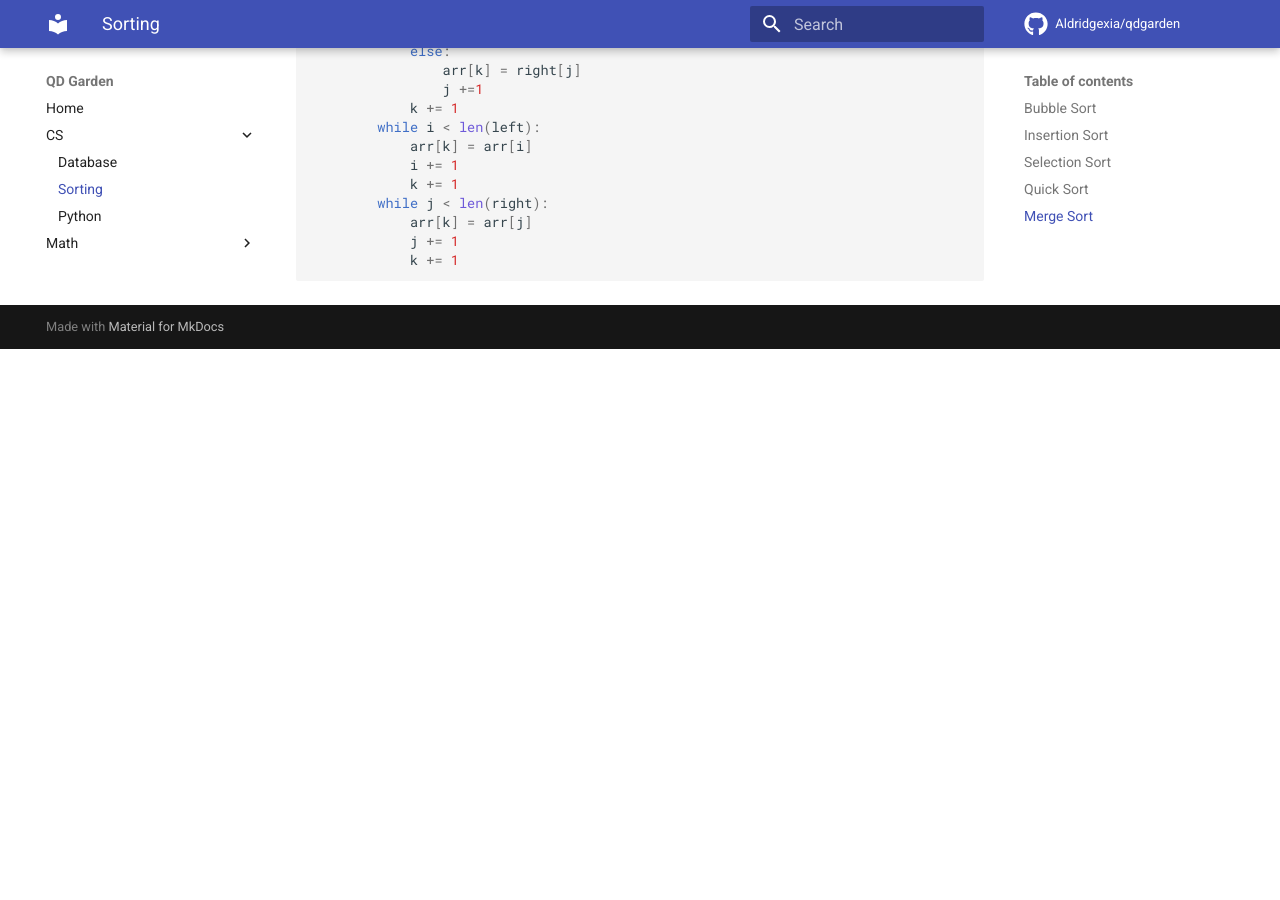
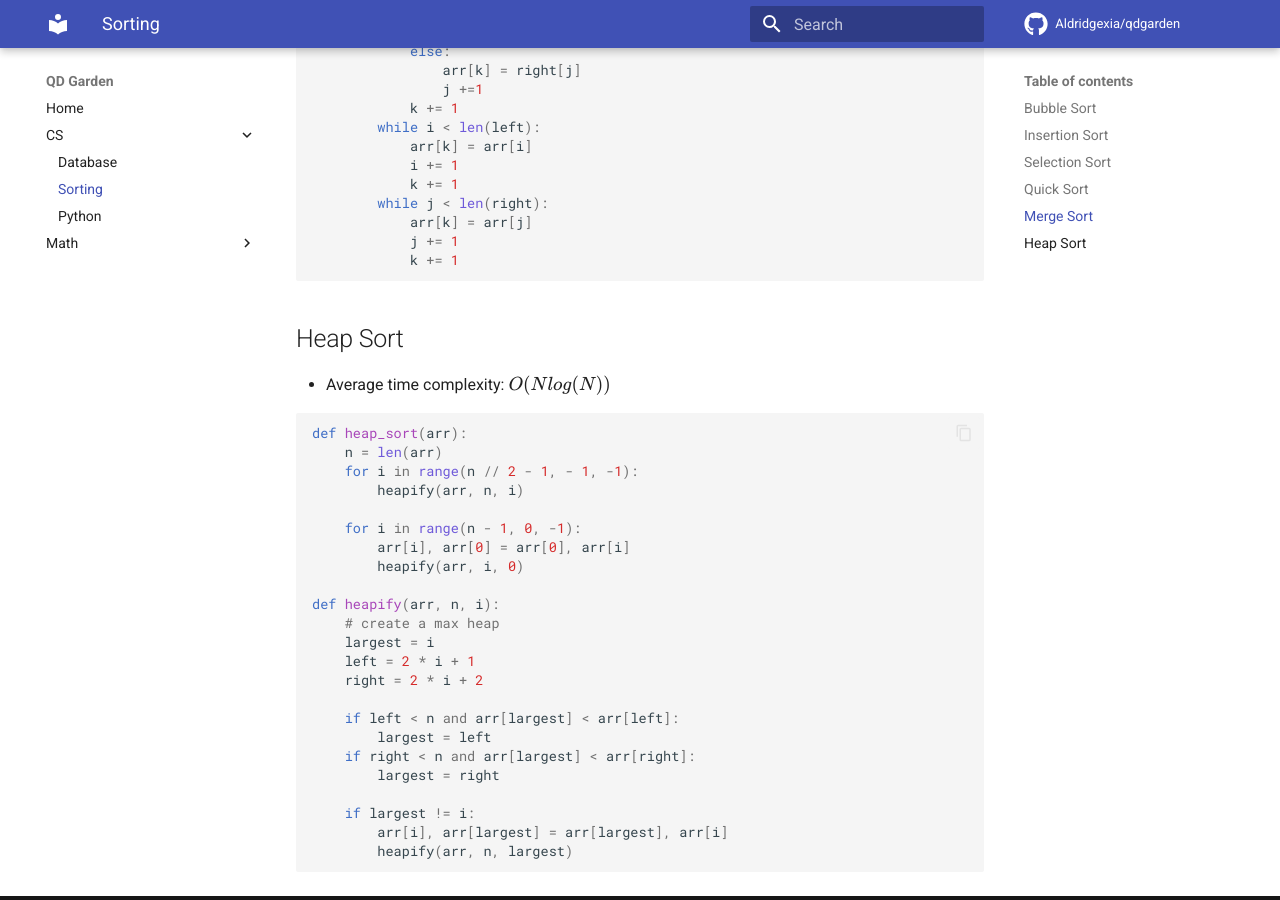
Before and after one commit to Aldridgexia/qdgarden, an MkDocs documentation site: the page built from docs/cs/sorting.md, in a window 1280 px wide and 900 px high, scrolled down 2113 px. Built offline with MkDocs 1.6.1 and Material for MkDocs 9.7.7, drawn with Linux system fonts in a browser that asks for light colours; comment, search, counter and statistics services are not loaded; before the commit the page ends 2462 px from its top, so only the background shows below that.

Commit message:
more sorting

````diff
--- a/docs/cs/sorting.md
+++ b/docs/cs/sorting.md
@@ -100,3 +100,32 @@ def merge_sort(arr):
             k += 1
 
 ```
+
+## Heap Sort
+- Average time complexity: $O(Nlog(N))$
+
+```python
+def heap_sort(arr):
+    n = len(arr)
+    for i in range(n // 2 - 1, - 1, -1):
+        heapify(arr, n, i)
+
+    for i in range(n - 1, 0, -1):
+        arr[i], arr[0] = arr[0], arr[i]
+        heapify(arr, i, 0)
+
+def heapify(arr, n, i):
+    # create a max heap
+    largest = i
+    left = 2 * i + 1
+    right = 2 * i + 2
+
+    if left < n and arr[largest] < arr[left]:
+        largest = left
+    if right < n and arr[largest] < arr[right]:
+        largest = right
+
+    if largest != i:
+        arr[i], arr[largest] = arr[largest], arr[i]
+        heapify(arr, n, largest)
+```
````
